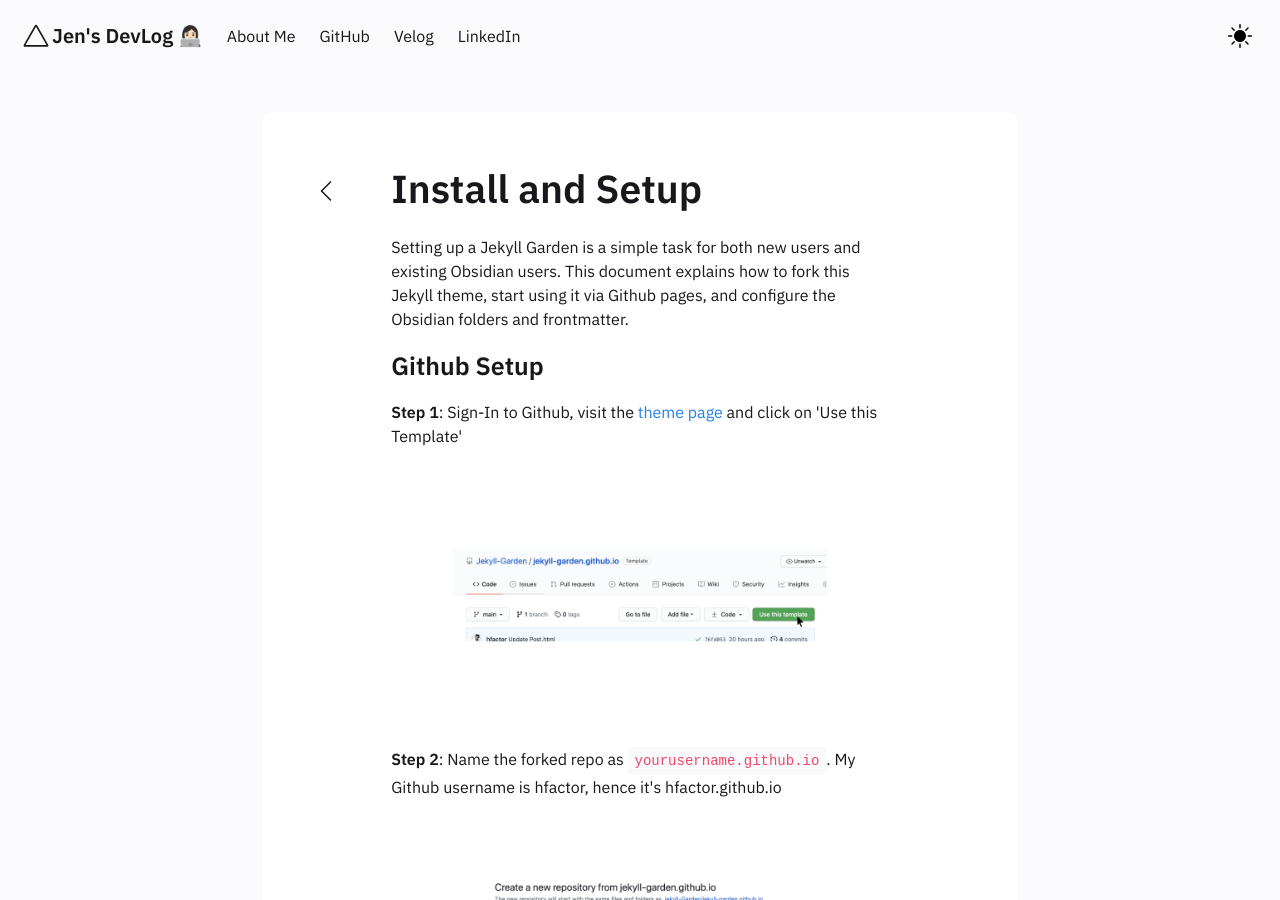
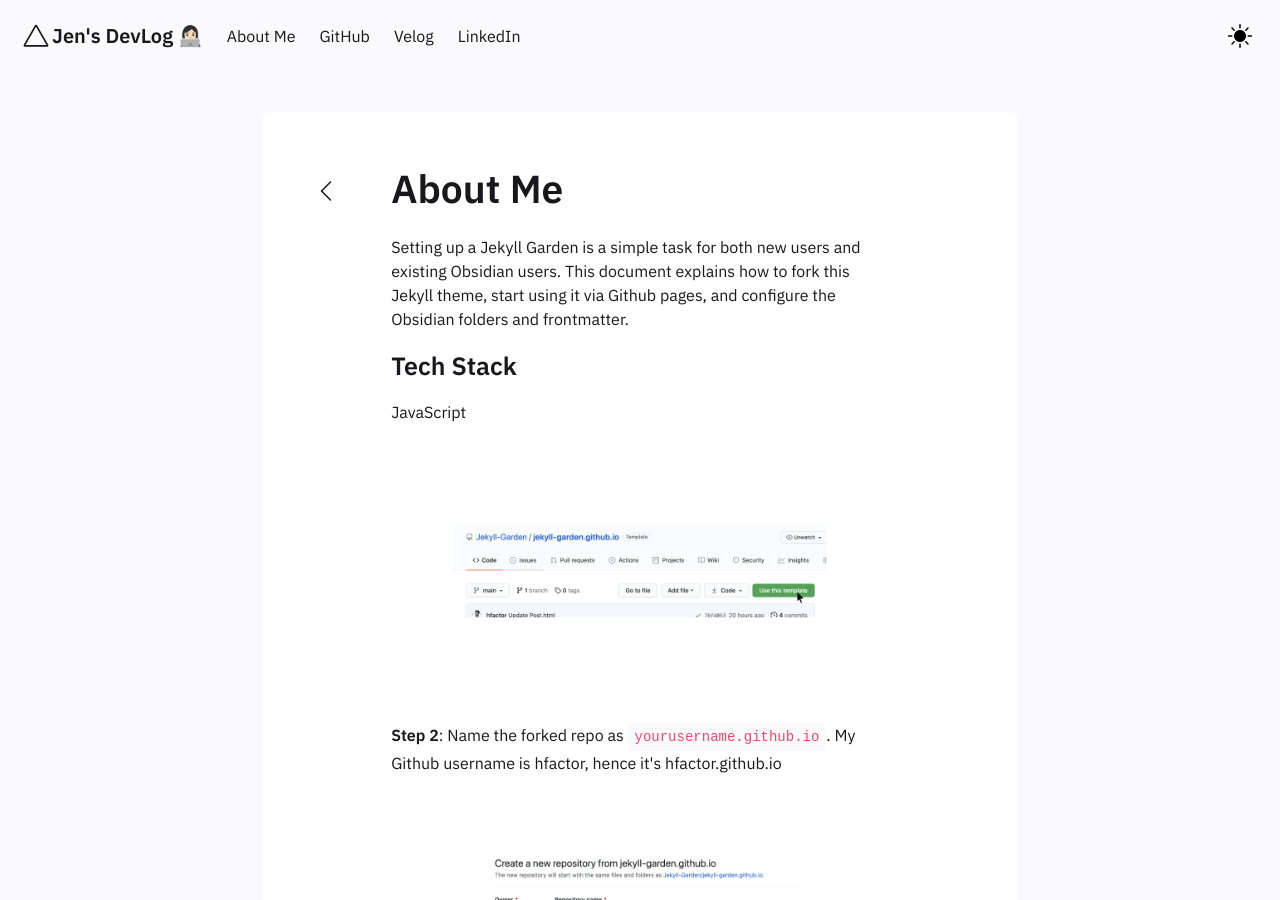
Before and after one commit to jenjenhub/blog, a Jekyll site: the page built from _posts/2020-03-01-how-to.md, in a window 1280 px wide and 900 px high. Built offline with Jekyll 4.4.1, drawn with Linux system fonts in a browser that asks for light colours.

Commit message:
Update 2020-03-01-how-to.md

```diff
--- a/_posts/2020-03-01-how-to.md
+++ b/_posts/2020-03-01-how-to.md
@@ -1,12 +1,12 @@
 ---
-title: Install and Setup
+title: About Me
 ---
 
 Setting up a Jekyll Garden is a simple task for both new users and existing Obsidian users. This document explains how to fork this Jekyll theme, start using it via Github pages, and configure the Obsidian folders and frontmatter.
 
-### Github Setup
+### Tech Stack
 
-**Step 1**: Sign-In to Github, visit the [theme page](https://github.com/Jekyll-Garden/jekyll-garden.github.io) and click on 'Use this Template'
+JavaScript
 
 <img src="../assets/img/1-how-to.png" width="100%">
 
```
